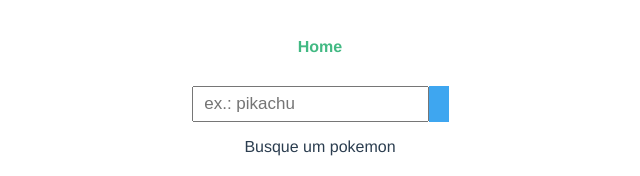
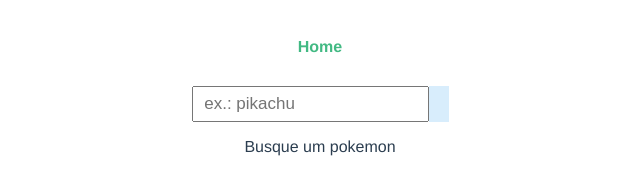
Before and after one commit to JorgeHSOsiro/vue-pokedex, a Vue app: page /#/ in a window 1280 px wide. Shown: the top 176 px of the page, without its empty margins (320-960 px from the left). Built offline with nearby package versions, Linux system fonts and the light colour scheme; the HTML template or start-up script is replaced by a standard one.

Commit message:
feat: prevents search if input is empty

```diff
--- a/src/components/SearchBar.vue
+++ b/src/components/SearchBar.vue
@@ -1,7 +1,7 @@
 <template>
   <div class="form" role="form" aria-label="Barra de busca de pokémon">
     <input type="text" placeholder=" ex.: pikachu" v-model="pokemon"/>
-    <button @click="search">
+    <button @click="search" :disabled='isDisabled'>
       <span class="icon">
         <i class="fas fa-search"></i>
       </span>
@@ -25,8 +25,12 @@ export default defineComponent({
     search () {
       this.$emit('search', this.pokemon)
     }
+  },
+  computed: {
+    isDisabled(): boolean {
+      return this.pokemon === ''
+    }
   }
-
 });
 </script>
 
@@ -47,9 +51,14 @@ export default defineComponent({
     border: none;
     background-color: #3EA6F0;
     color: white;
-    cursor: pointer;
+
+  }
+  button:disabled {
+    pointer-events: none;
+    opacity: 0.2;
   }
   button:hover {
+    cursor: pointer;
     opacity: 0.8;
   }
 }
```
